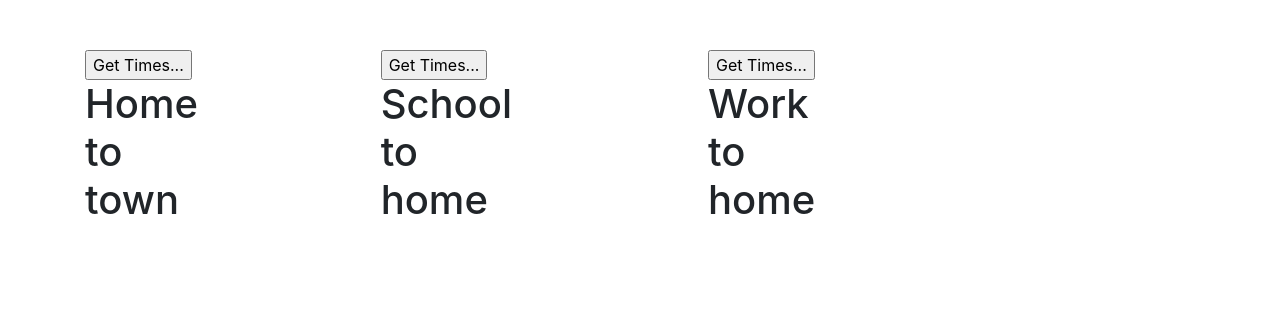
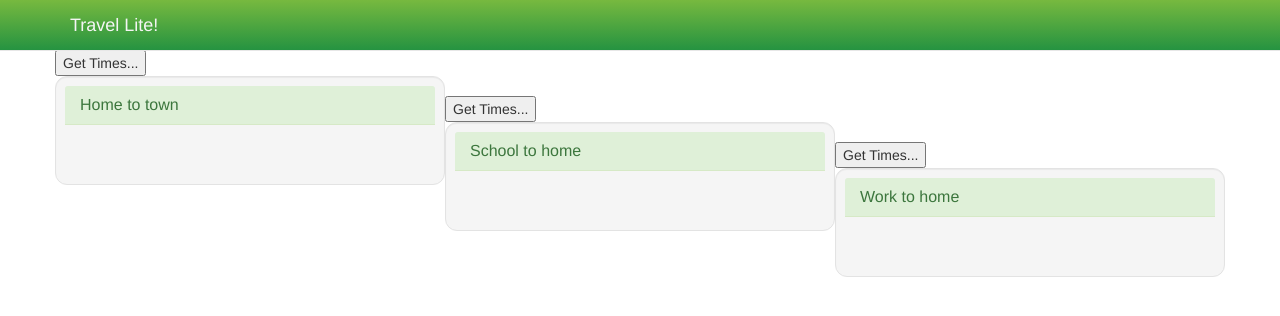
Before and after one commit to RogerMartinDb/travel-lite, a React app: page / in a window 1280 px wide. Built offline with nearby package versions, Linux system fonts and the light colour scheme.

Commit message:
fix up UI a bit

```diff
--- a/public/index.html
+++ b/public/index.html
@@ -10,10 +10,7 @@
     -->
     <link rel="manifest" href="%PUBLIC_URL%/manifest.json">
     <link rel="shortcut icon" href="%PUBLIC_URL%/favicon.ico">
-    <link rel="stylesheet" href="https://maxcdn.bootstrapcdn.com/bootstrap/4.0.0-beta.2/css/bootstrap.min.css" integrity="sha384-PsH8R72JQ3SOdhVi3uxftmaW6Vc51MKb0q5P2rRUpPvrszuE4W1povHYgTpBfshb" crossorigin="anonymous">
-    <script src="https://code.jquery.com/jquery-3.2.1.slim.min.js" integrity="sha384-KJ3o2DKtIkvYIK3UENzmM7KCkRr/rE9/Qpg6aAZGJwFDMVNA/GpGFF93hXpG5KkN" crossorigin="anonymous"></script>
-    <script src="https://cdnjs.cloudflare.com/ajax/libs/popper.js/1.12.3/umd/popper.min.js" integrity="sha384-vFJXuSJphROIrBnz7yo7oB41mKfc8JzQZiCq4NCceLEaO4IHwicKwpJf9c9IpFgh" crossorigin="anonymous"></script>
-    <script src="https://maxcdn.bootstrapcdn.com/bootstrap/4.0.0-beta.2/js/bootstrap.min.js" integrity="sha384-alpBpkh1PFOepccYVYDB4do5UnbKysX5WZXm3XxPqe5iKTfUKjNkCk9SaVuEZflJ" crossorigin="anonymous"></script>
+    <link rel="stylesheet" href="https://maxcdn.bootstrapcdn.com/bootstrap/3.0.0/css/bootstrap.min.css" crossorigin="anonymous">
     <!--
       Notice the use of %PUBLIC_URL% in the tags above.
       It will be replaced with the URL of the `public` folder during the build.
@@ -29,6 +26,12 @@
     <noscript>
       You need to enable JavaScript to run this app.
     </noscript>
+    <div class="navbar navbar-default navbar-fixed-top">
+      <div class="container">
+        <a class="navbar-brand" href="/">Travel Lite!</a>
+      </div>
+    </div>
+
     <div class="container body-content" id="root"></div>
     <!--
       This HTML file is a template.
--- a/src/components/journeys.js
+++ b/src/components/journeys.js
@@ -12,7 +12,7 @@ class Timetable extends React.Component{
     let rows = Array.from(this.props.departures);
 
     return (
-      <div>
+      <div className="col-md-4 panel panel-success well well-sm">
         <div className="panel-heading">
           <h1 className="panel-title">{this.props.name}</h1>
         </div>
@@ -45,7 +45,7 @@ class Journey extends React.Component{
 
   render(){
     return (
-      <div className="col-md-4 panel panel-success well well-sm">
+      <div>
         <LoadJourneys onClick={()=>this.loadJourney()}/><br/>
         <Timetable name={this.props.journeyName} departures={this.state.departures}/><br/>
       </div>
@@ -69,7 +69,7 @@ export default class Journeys extends React.Component{
 
   render(){
     let journeys = this.journeyDefinitions.map(jd => {
-      return(<div><Journey journeyName={jd.name} businessLogic={new Collator(jd.options)}/></div>)
+      return(<Journey key={jd.name} journeyName={jd.name} businessLogic={new Collator(jd.options)}/>)
     });
     return (<div className="row journeys">{journeys}</div>);
   }
```
